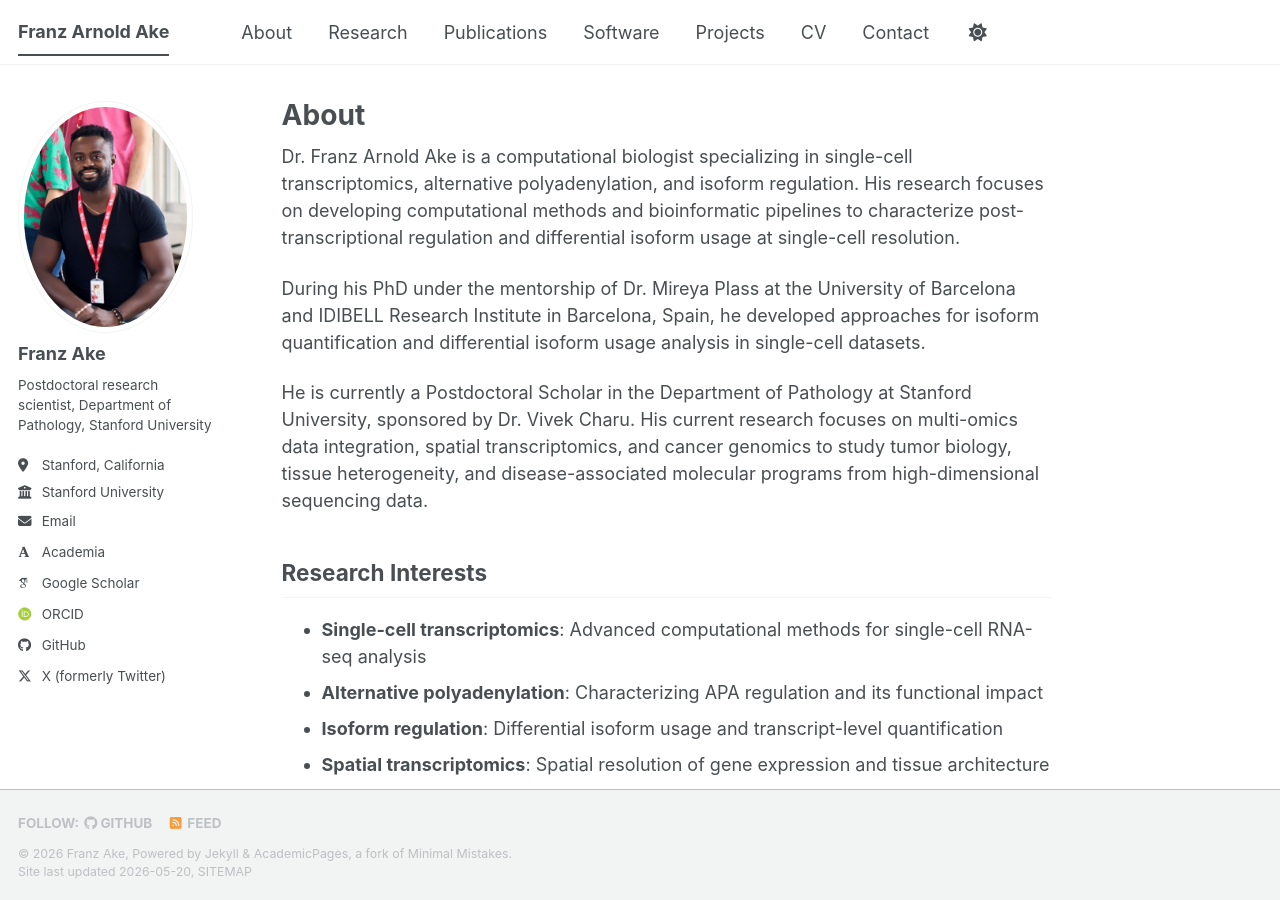
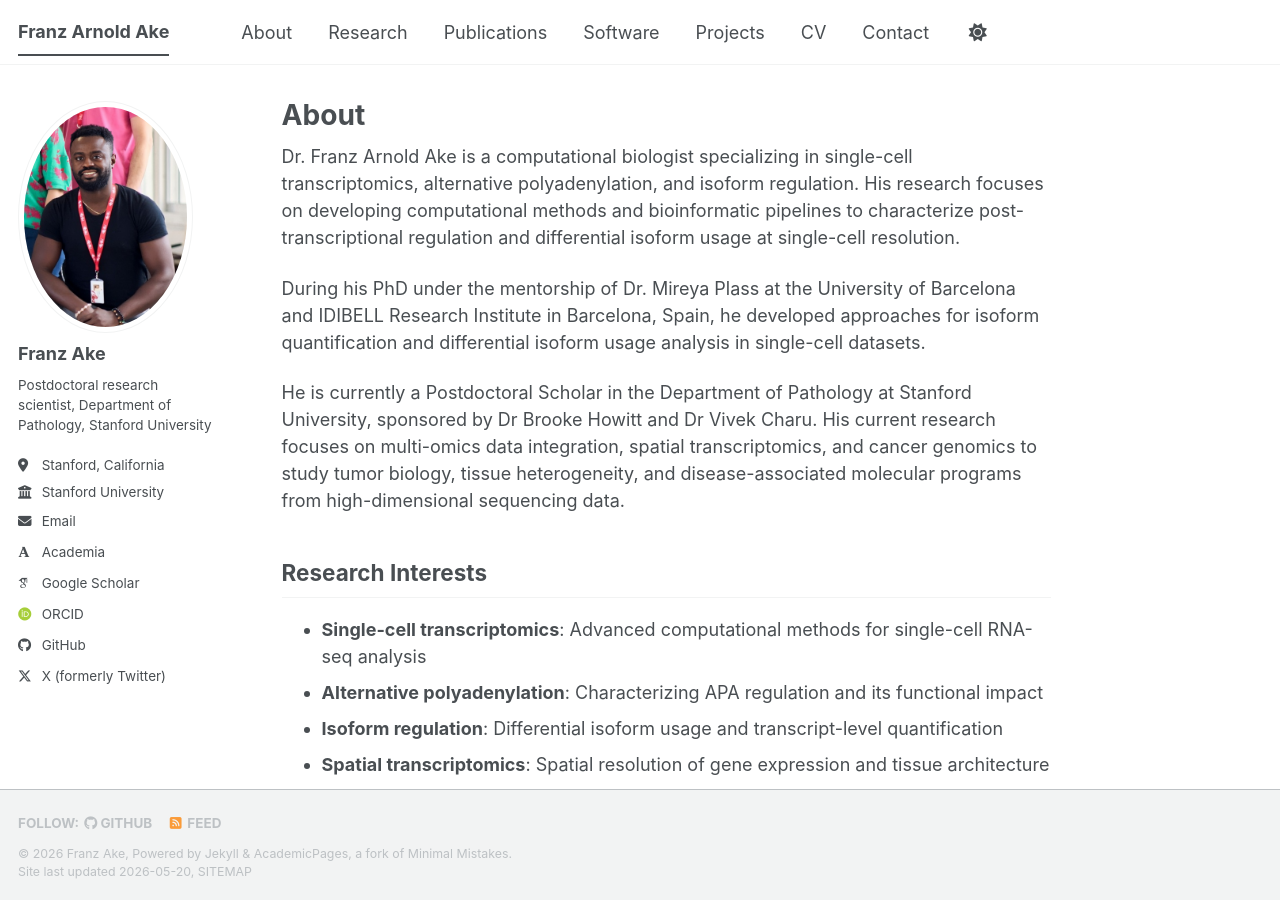
Before and after one commit to franzake/franzake.github.io, a Jekyll site: the page built from _pages/about.md, in a window 1280 px wide and 900 px high. Built offline with Jekyll 4.4.1, drawn with Linux system fonts in a browser that asks for light colours; some web fonts are replaced; a script bundle is joined from its source files by our own code; library files that are not in the unit come from our copies.

Commit message:
Update postdoc sponsors to include Dr Brooke Howitt
Co-authored-by: Copilot <223556219+Copilot@users.noreply.github.com>

```diff
--- a/_pages/about.md
+++ b/_pages/about.md
@@ -11,7 +11,7 @@ Dr. Franz Arnold Ake is a computational biologist specializing in single-cell tr
 
 During his PhD under the mentorship of Dr. Mireya Plass at the University of Barcelona and IDIBELL Research Institute in Barcelona, Spain, he developed approaches for isoform quantification and differential isoform usage analysis in single-cell datasets.
 
-He is currently a Postdoctoral Scholar in the Department of Pathology at Stanford University, sponsored by Dr. Vivek Charu. His current research focuses on multi-omics data integration, spatial transcriptomics, and cancer genomics to study tumor biology, tissue heterogeneity, and disease-associated molecular programs from high-dimensional sequencing data.
+He is currently a Postdoctoral Scholar in the Department of Pathology at Stanford University, sponsored by Dr Brooke Howitt and Dr Vivek Charu. His current research focuses on multi-omics data integration, spatial transcriptomics, and cancer genomics to study tumor biology, tissue heterogeneity, and disease-associated molecular programs from high-dimensional sequencing data.
 
 ## Research Interests
 
```
